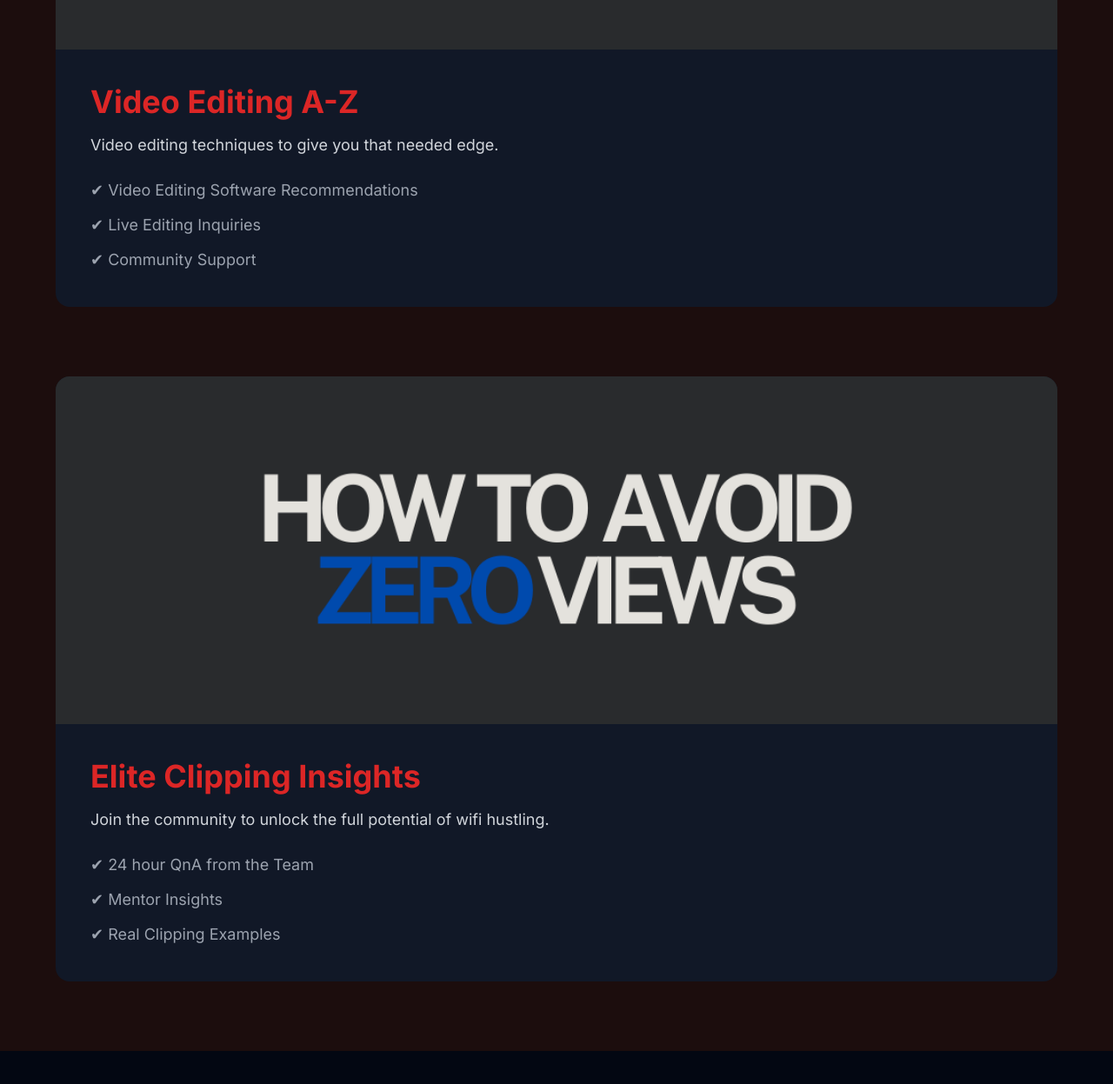
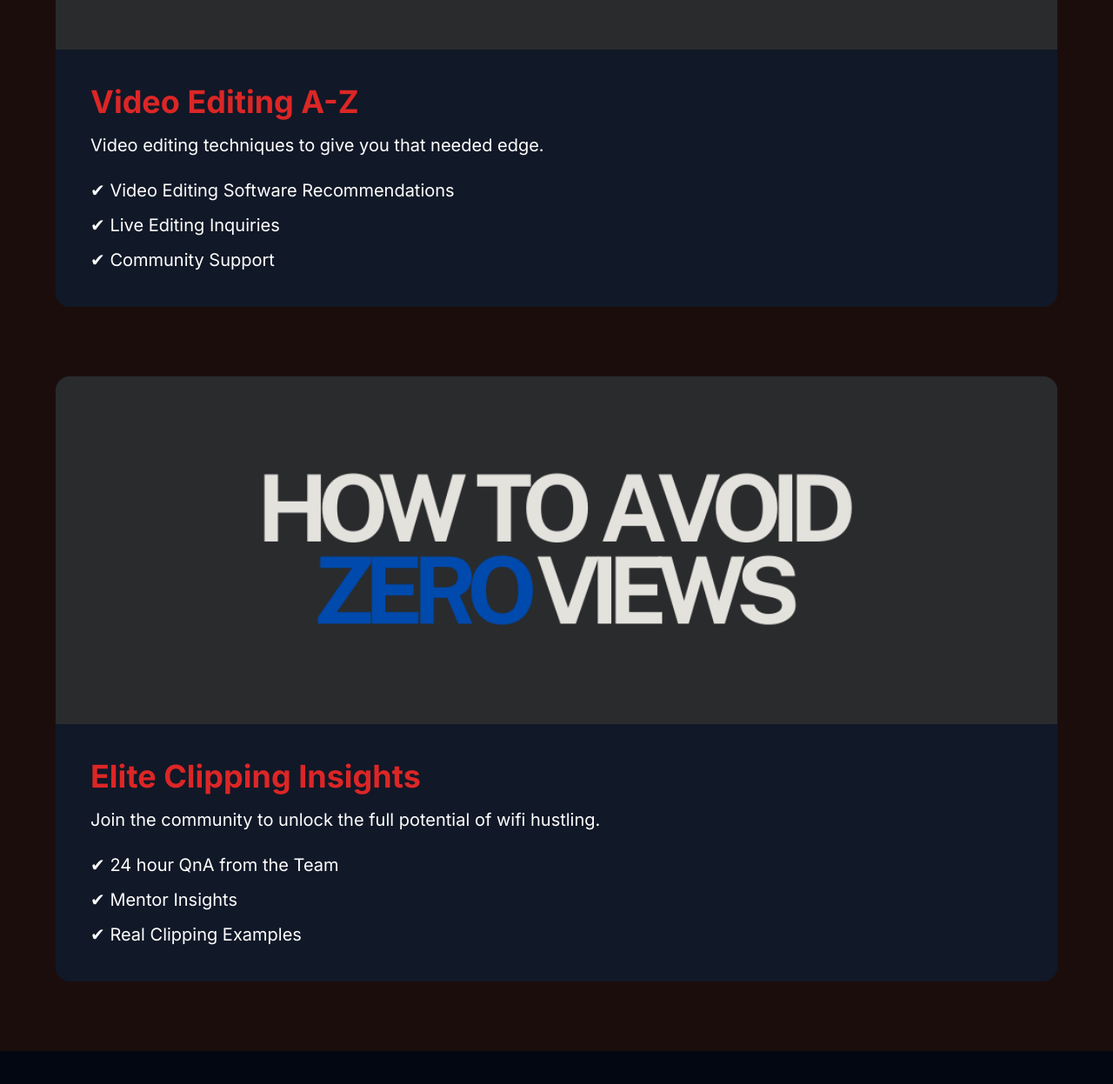
Before and after one commit to gab9ru/arckaiden, a website: page dist/home.html in a window 1280 px wide. Shown: the part 2523-3770 px from the top of the page at 87% size. Drawn offline with nearby package versions, Linux system fonts and the light colour scheme.

```diff
--- a/dist/home.html
+++ b/dist/home.html
@@ -89,10 +89,10 @@
   <img src="../images/image4.png" alt="Video Editing A-Z" class="w-full h-[400px] object-cover">
   <div class="p-10 text-left">
     <h3 class="text-4xl font-bold text-red-600 mb-4">Video Editing A-Z</h3>
-            <p class="text-gray-300 mb-6 text-lg">
+    <p class="text-white mb-6 text-xl">
       Video editing techniques to give you that needed edge.
     </p>
-            <ul class="space-y-3 text-gray-400 text-lg">
+    <ul class="space-y-3 text-white text-xl">
       <li>✔ Video Editing Software Recommendations</li>
       <li>✔ Live Editing Inquiries</li>
       <li>✔ Community Support</li>
@@ -101,14 +101,14 @@
 </div>
 
        <!-- Product 3 -->
-        <div class="bg-gray-900 rounded-2xl overflow-hidden card-hover max-w-6xl mx-auto">
+<div class="bg-gray-900 rounded-2xl overflow-hidden card-hover max-w-6xl mx-auto mt-10">
   <img src="../images/image5.png" alt="Elite Clipping Insights" class="w-full h-[400px] object-cover">
   <div class="p-10 text-left">
     <h3 class="text-4xl font-bold text-red-600 mb-4">Elite Clipping Insights</h3>
-            <p class="text-gray-300 mb-6 text-lg">
+    <p class="text-white mb-6 text-xl">
       Join the community to unlock the full potential of wifi hustling.
     </p>
-            <ul class="space-y-3 text-gray-400 text-lg">
+    <ul class="space-y-3 text-white text-xl">
       <li>✔ 24 hour QnA from the Team</li>
       <li>✔ Mentor Insights</li>
       <li>✔ Real Clipping Examples</li>
```
Lines whose indentation alone changed are shown as unchanged.
